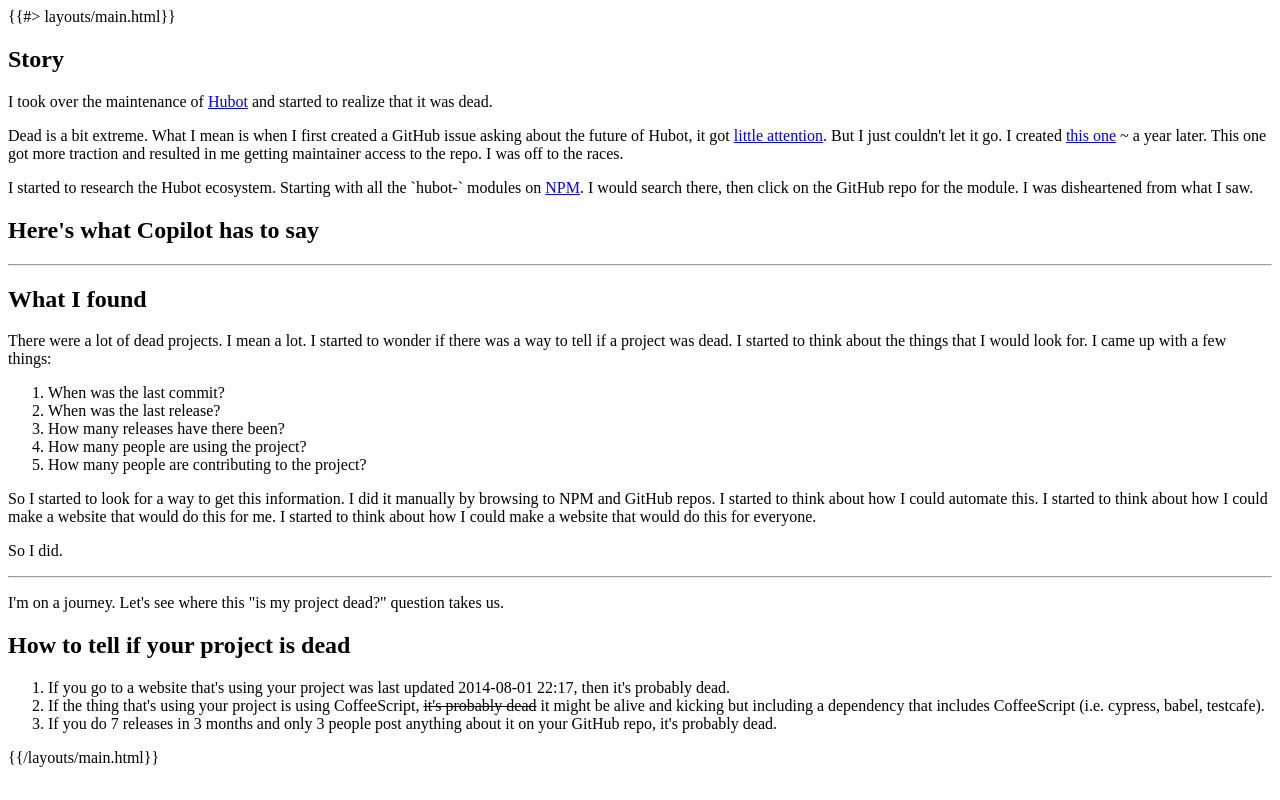
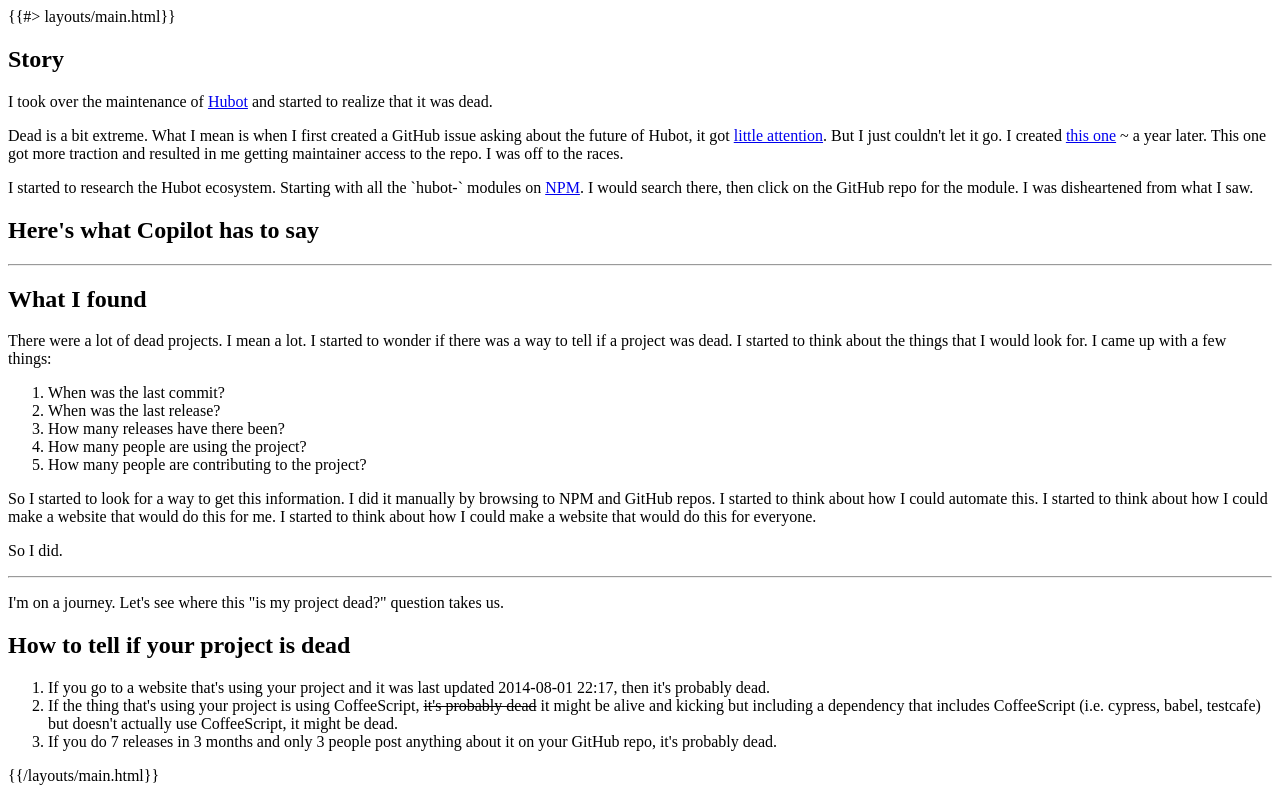
Before and after one commit to hubot-friends/ismyprojectdead, a website: page www/index.html in a window 1280 px wide. Drawn offline with Linux system fonts and the light colour scheme.

Commit message:
another thought

```diff
--- a/www/index.html
+++ b/www/index.html
@@ -26,8 +26,8 @@
 
 <h2>How to tell if your project is dead</h2>
 <ol>
-    <li>If you go to a website that's using your project was last updated 2014-08-01 22:17, then it's probably dead.</li>
-    <li>If the thing that's using your project is using CoffeeScript, <s>it's probably dead</s> it might be alive and kicking but including a dependency that includes CoffeeScript (i.e. cypress, babel, testcafe).</li>
+    <li>If you go to a website that's using your project and it was last updated 2014-08-01 22:17, then it's probably dead.</li>
+    <li>If the thing that's using your project is using CoffeeScript, <s>it's probably dead</s> it might be alive and kicking but including a dependency that includes CoffeeScript (i.e. cypress, babel, testcafe) but doesn't actually use CoffeeScript, it might be dead.</li>
     <li>If you do 7 releases in 3 months and only 3 people post anything about it on your GitHub repo, it's probably dead.</li>
 </ol>
 {{/layouts/main.html}}
```
